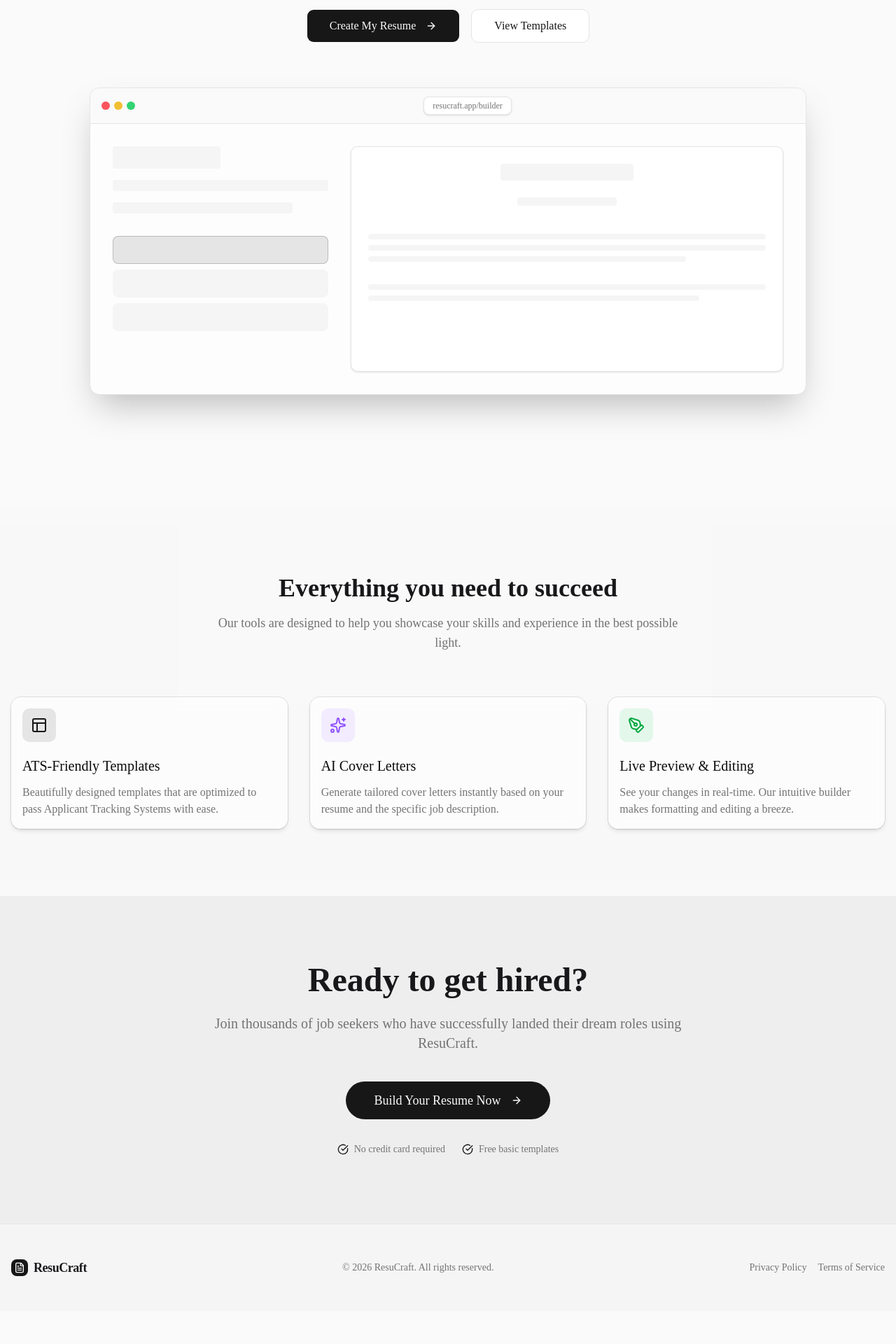
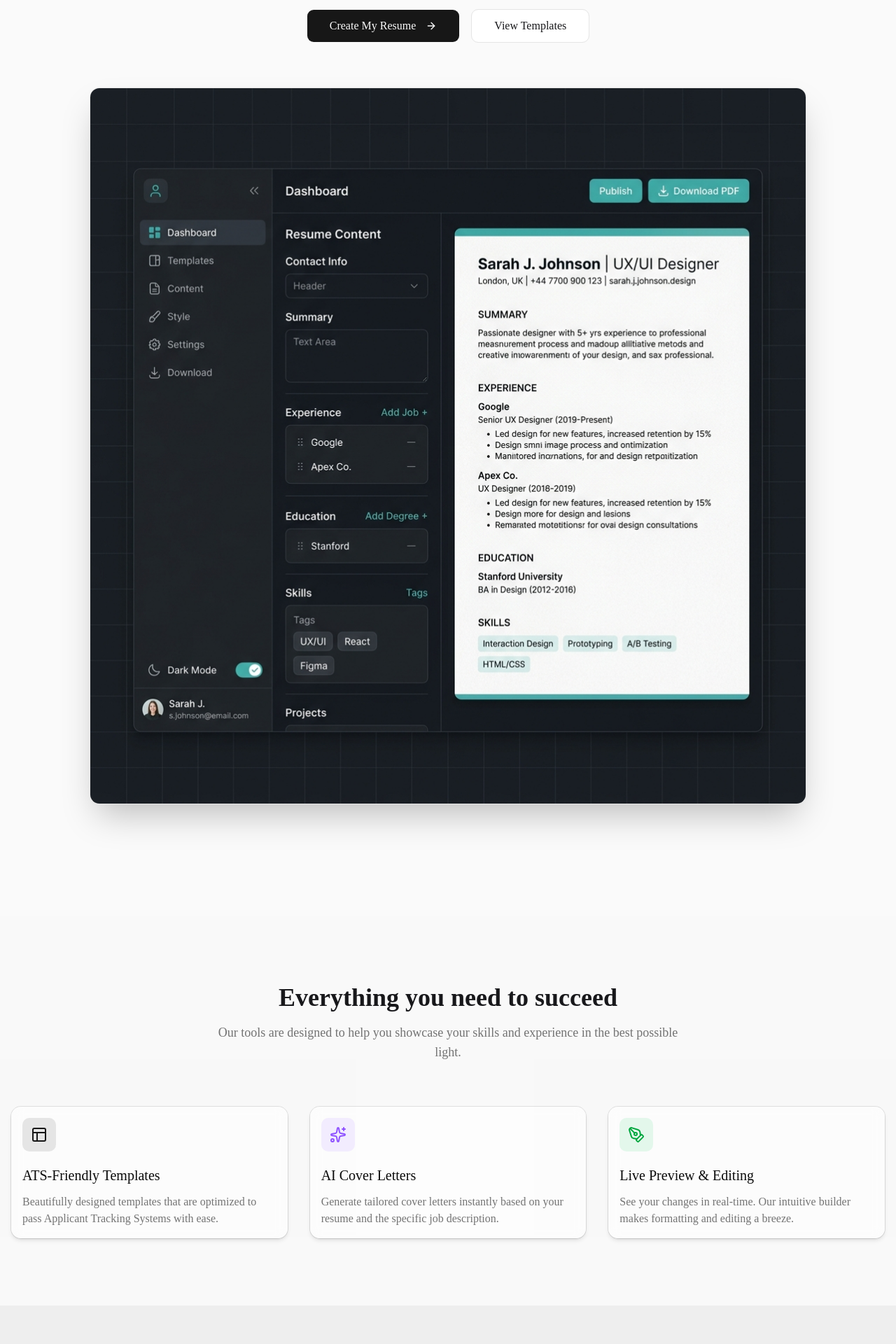
Before and after one commit to Eng-Kiman-ichege/Resume-builder, a Next.js app: page / in a window 1280 px wide. Shown: the part 520-2440 px from the top of the page at 70% size. Before the commit the page ends 2393 px from the top, so only its background shows below. Built offline with nearby package versions, Linux system fonts and the light colour scheme.

Commit message:
homepage

```diff
--- a/app/layout.tsx
+++ b/app/layout.tsx
@@ -14,8 +14,8 @@ const geistMono = Geist_Mono({
 });
 
 export const metadata: Metadata = {
-  title: "ResuCraft - Professional Resume & Cover Letter Builder",
-  description: "Create stunning, ATS-friendly resumes and tailored cover letters in minutes with ResuCraft.",
+  title: "CV Craft - Professional Resume & Cover Letter Builder",
+  description: "Create stunning, ATS-friendly resumes and tailored cover letters in minutes with CV Craft.",
 };
 
 export default function RootLayout({
--- a/app/page.tsx
+++ b/app/page.tsx
@@ -1,6 +1,7 @@
 "use client";
 
 import Link from "next/link";
+import Image from "next/image";
 import { motion } from "framer-motion";
 import { FileText, Sparkles, Layout, CheckCircle, ArrowRight, PenTool } from "lucide-react";
 import { Button } from "@/components/ui/button";
@@ -30,7 +31,7 @@ export default function Home() {
             <div className="bg-primary text-primary-foreground p-1.5 rounded-lg">
               <FileText className="h-5 w-5" />
             </div>
-            <span className="font-bold text-xl tracking-tight">ResuCraft</span>
+            <span className="font-bold text-xl tracking-tight">CV Craft</span>
           </div>
           <nav className="hidden md:flex items-center gap-6 text-sm font-medium">
             <Link href="#features" className="text-muted-foreground hover:text-foreground transition-colors">Features</Link>
@@ -86,42 +87,8 @@ export default function Home() {
               transition={{ duration: 0.7, delay: 0.2 }}
               className="mt-16 relative mx-auto max-w-5xl"
             >
-              <div className="rounded-xl border bg-background shadow-2xl overflow-hidden aspect-[16/9] md:aspect-[21/9] flex flex-col">
-                <div className="border-b bg-muted/50 px-4 py-3 flex items-center gap-2">
-                  <div className="flex gap-1.5">
-                    <div className="w-3 h-3 rounded-full bg-red-500/80"></div>
-                    <div className="w-3 h-3 rounded-full bg-yellow-500/80"></div>
-                    <div className="w-3 h-3 rounded-full bg-green-500/80"></div>
-                  </div>
-                  <div className="mx-auto bg-background rounded-md text-xs px-3 py-1 border text-muted-foreground shadow-sm">
-                    resucraft.app/builder
-                  </div>
-                </div>
-                <div className="flex-1 bg-muted/20 p-8 flex gap-8">
-                  <div className="w-1/3 flex flex-col gap-4">
-                    <div className="h-8 bg-muted rounded w-1/2"></div>
-                    <div className="h-4 bg-muted rounded w-full"></div>
-                    <div className="h-4 bg-muted rounded w-5/6"></div>
-                    <div className="space-y-2 mt-4">
-                      <div className="h-10 bg-primary/10 border border-primary/20 rounded-md"></div>
-                      <div className="h-10 bg-muted rounded-md"></div>
-                      <div className="h-10 bg-muted rounded-md"></div>
-                    </div>
-                  </div>
-                  <div className="w-2/3 bg-background border shadow-sm rounded-lg p-6 flex flex-col gap-4">
-                    <div className="h-6 bg-muted rounded w-1/3 mx-auto"></div>
-                    <div className="h-3 bg-muted rounded w-1/4 mx-auto mt-2"></div>
-                    <div className="space-y-2 mt-6">
-                      <div className="h-2 bg-muted rounded w-full"></div>
-                      <div className="h-2 bg-muted rounded w-full"></div>
-                      <div className="h-2 bg-muted rounded w-4/5"></div>
-                    </div>
-                    <div className="space-y-2 mt-4">
-                      <div className="h-2 bg-muted rounded w-full"></div>
-                      <div className="h-2 bg-muted rounded w-5/6"></div>
-                    </div>
-                  </div>
-                </div>
+              <div className="rounded-xl border bg-background shadow-2xl overflow-hidden flex flex-col">
+                <Image src="/mockup.png" alt="CV Craft Builder Interface" width={1024} height={1024} className="w-full object-cover" priority />
               </div>
             </motion.div>
           </div>
@@ -195,7 +162,7 @@ export default function Home() {
           <div className="container mx-auto px-4 text-center">
             <h2 className="text-3xl md:text-5xl font-bold mb-6">Ready to get hired?</h2>
             <p className="text-xl text-muted-foreground mb-10 max-w-2xl mx-auto">
-              Join thousands of job seekers who have successfully landed their dream roles using ResuCraft.
+              Join thousands of job seekers who have successfully landed their dream roles using CV Craft.
             </p>
             <Button size="lg" className="h-14 px-10 text-lg rounded-full">
               Build Your Resume Now
@@ -220,10 +187,10 @@ export default function Home() {
             <div className="bg-primary text-primary-foreground p-1 rounded-md">
               <FileText className="h-4 w-4" />
             </div>
-            <span className="font-bold text-lg tracking-tight">ResuCraft</span>
+            <span className="font-bold text-lg tracking-tight">CV Craft</span>
           </div>
           <p className="text-sm text-muted-foreground">
-            © {new Date().getFullYear()} ResuCraft. All rights reserved.
+            © {new Date().getFullYear()} CV Craft. All rights reserved.
           </p>
           <div className="flex items-center gap-4 text-sm text-muted-foreground">
             <Link href="#" className="hover:text-foreground transition-colors">Privacy Policy</Link>
```
Also changed, not shown: public/mockup.png (added).
